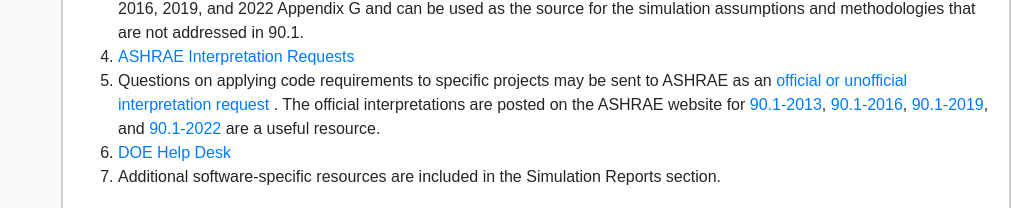
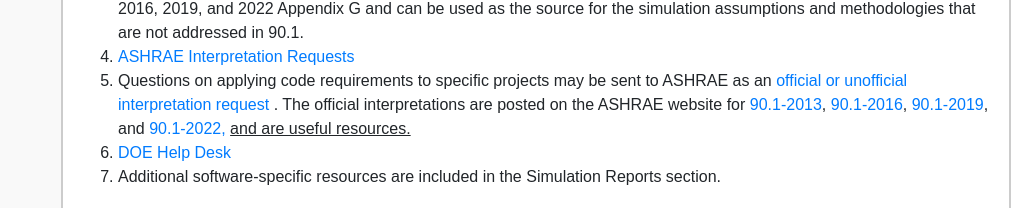
Before and after one commit to pnnl/90.1-PRM_ECB-ReviewManual, a plain HTML site: page content/2_organization-of-the-manual.html in a window 1280 px wide. Shown: the part 840-1048 px from the top of the page, without its empty margins (269-1280 px from the left). Drawn offline with nearby package versions, Linux system fonts and the light colour scheme.

Commit message:
Updates to 2-organization page line 86

```diff
--- a/content/2_organization-of-the-manual.html
+++ b/content/2_organization-of-the-manual.html
@@ -83,7 +83,7 @@
                     <a href="https://www.ashrae.org/technical-resources/standards-and-guidelines/standards-interpretations/interpretations-for-standard-90-1-2019">
                     90.1-2019</a>, and
                     <a href="https://www.ashrae.org/technical-resources/standards-and-guidelines/standards-interpretations/interpretations-for-standard-90-1-2022">
-                    90.1-2022</a> are a useful resource.
+                    90.1-2022,</a> <u>and are useful resources.</u>
                 </li>
                 <li><a href="https://www.energycodes.gov/technical-assistance/help-desk">DOE Help Desk</a></li>
                 <li>Additional software-specific resources are included in the Simulation Reports section.</li>
```
